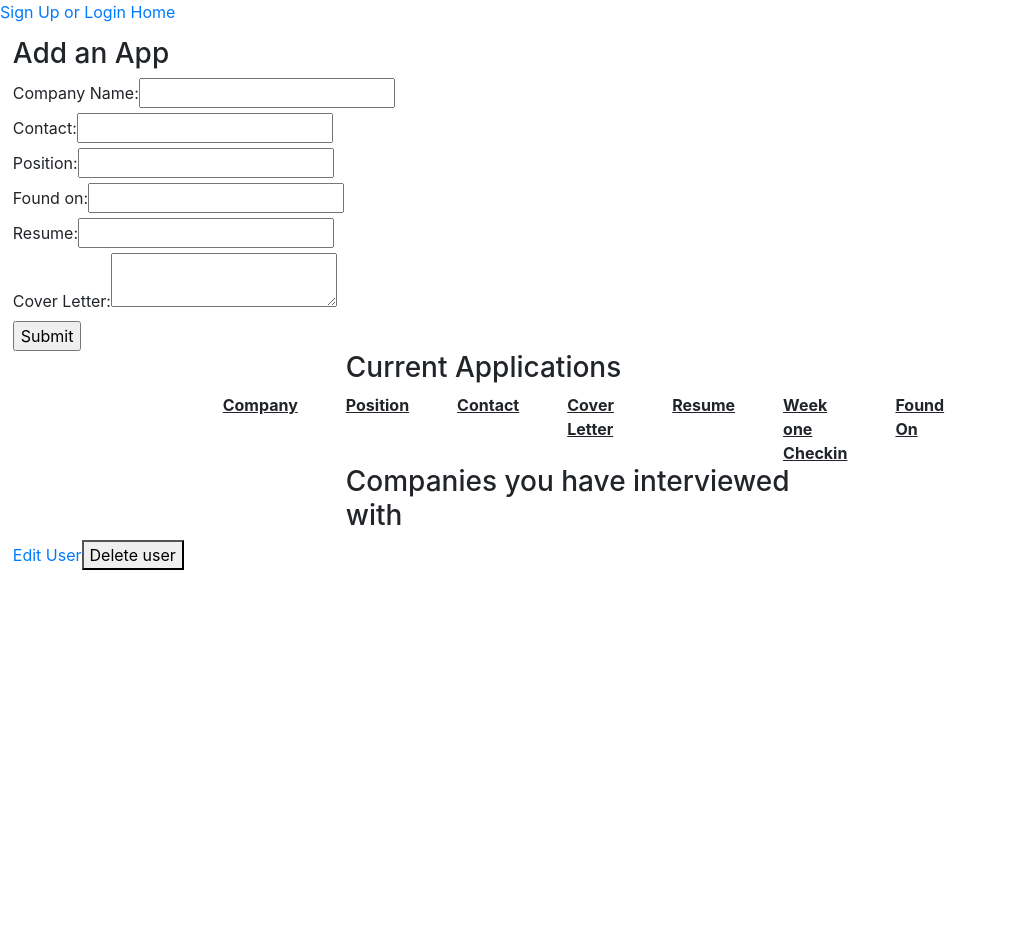
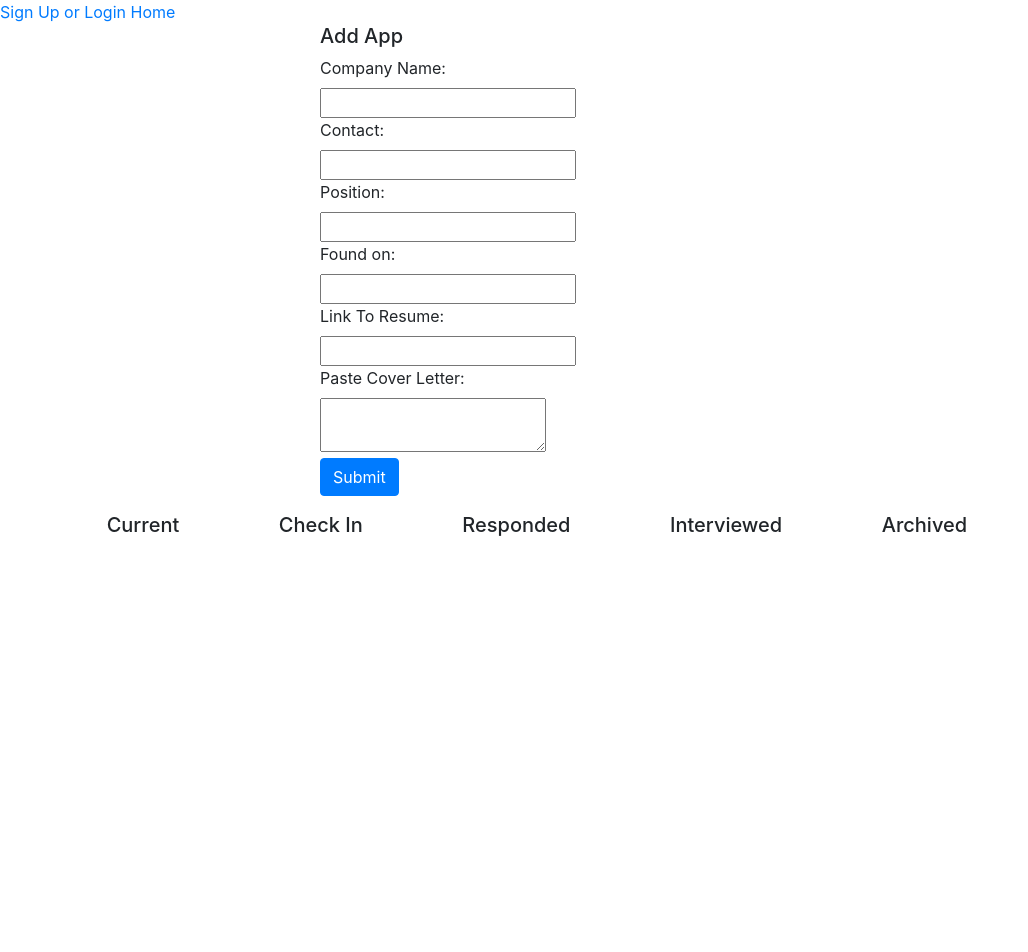
Before and after one commit to joshuamsmith413/job-tracker-client, a React (Create React App) app: page /profile in a window 1280 px wide. Shown: the top 952 px of the page, without its empty margins (0-1028 px from the left). Before the commit the page ends 800 px from the top, so only its background shows below. Built offline with nearby package versions, Linux system fonts and the light colour scheme.

Commit message:
overhalled user show page to be an actual workflow and im proud

```diff
--- a/src/App.css
+++ b/src/App.css
@@ -1,13 +1,5 @@
 #App {
   padding: 2%;
-}
-
-#UserShow {
-  padding: 1%;
-}
-
-#UserShow h3 {
-  grid-column: 4 / 9
 }
 
 .error {
@@ -16,44 +8,59 @@
   font-size: 12px;
 }
 
-#JobAppDisplay {
+#userShowContainer {
   display: grid;
   grid-template-columns: repeat(12, 1fr);
-  grid-column-gap: 3em;
+  grid-template-rows: repeat(5, 1fr);
+
 }
 
-.EditAppLink {
-  grid-column: 2;
+#UserShow {
+  display: grid;
+  grid-row: 2;
+  grid-column: 2 / 11;
+
+  /* align-items: center; */
 }
 
-.company {
-  grid-column: 3;
+#emptystart {
+  grid-column: 1 / 2;
+  grid-row: 1 / 5;
 }
 
-.position {
-  grid-column: 4;
+#JobAppForm {
+  grid-row: 1;
+  grid-column: 4 / 12;
+  padding-bottom: 2%;
 }
 
-.contact {
-  grid-column: 5;
+#currentApp {
+  grid-column: 1 / 3;
 }
 
-.coverLetter {
-  grid-column: 6;
+#checkedInApp {
+  grid-column: 3 / 5;
 }
 
-.resume {
-  grid-column: 7;
+#responseApp {
+  grid-column: 5 / 7;
 }
 
-.weekCheckup {
-  grid-column: 8;
+#interviewApp {
+  grid-column: 7 / 9;
 }
 
-.foundOn {
-  grid-column: 9 / 10;
+#archiveApp {
+  grid-column: 9 / 11;
 }
 
-.empty {
-  grid-column: 10 / 12;
+#userButtons {
+  padding-top: 2%;
+  grid-row: 3;
+  grid-column: 4 / 10;
 }
+
+#emptyending {
+  grid-column: 11 / 12;
+  grid-row: 1 / 5;
+}
--- /dev/null
+++ b/src/components/AppModal.js
@@ -0,0 +1,118 @@
+import React from 'react';
+import { Modal, Button} from 'react-bootstrap';
+import { Link } from 'react-router-dom';
+import API from '../API.js';
+import { connect } from 'react-redux';
+import { getApps } from '../actions';
+import { withRouter } from 'react-router-dom';
+
+function AppModal(props) {
+
+const resumeButton = () => {
+  return props.app.resume.includes("https") ? <Button target="_blank" rel="noopener noreferrer" href={props.app.resume}> Resume </Button> : null
+}
+
+const updateResponse = () => {
+  API.updateResponse(props.app)
+  .then(r => r.json())
+  .then(data => {
+    props.dispatch(getApps(data))
+    props.onHide()
+  })
+}
+
+const updateCheckin = () => {
+  API.updateCheckin(props.app)
+  .then(r => r.json())
+  .then(data => {
+    props.dispatch(getApps(data))
+    props.onHide()
+  })
+}
+
+const updateInterview = () => {
+  API.updateInterview(props.app)
+  .then(r => r.json())
+  .then(data => {
+    props.dispatch(getApps(data))
+    props.onHide()
+  })
+}
+
+const archiveApp = () => {
+  API.archiveApp(props.app)
+  .then(r => r.json())
+  .then(data => {
+    props.dispatch(getApps(data))
+    props.onHide()
+  })
+}
+
+const handleAppStatus = () => {
+  if(props.app.current && !props.app.interview && !props.app.response && !props.app.one_week_checkup) {
+    return (
+      <Button onClick={updateCheckin}>
+        Checkin?
+      </Button>
+    )
+  }
+  else if (props.app.current && !props.app.interview && !props.app.response && props.app.one_week_checkup) {
+    return(
+      <Button onClick={updateResponse}>
+        Response?
+      </Button>
+    )
+  } else if(props.app.current && !props.app.interview && props.app.response && props.app.one_week_checkup) {
+    return(
+      <div>
+        <Button onClick={updateInterview}>
+          Interview?
+        </Button>
+      </div>
+    )
+  } else if (props.app.current && props.app.interview && props.app.response && props.app.one_week_checkup) {
+    return(
+      <div>
+        <Button onClick={archiveApp}>
+          Archive?
+        </Button>
+      </div>
+    )
+  }
+}
+
+
+  return (
+    <Modal
+      {...props}
+
+      size="lg"
+      aria-labelledby="contained-modal-title-vcenter"
+      centered
+    >
+      <Modal.Header closeButton>
+        <Modal.Title id="contained-modal-title-vcenter">
+          {props.app.company} | {props.app.position} | <small>{props.app.created_at.substring(0, 10)}</small>
+        </Modal.Title>
+      </Modal.Header>
+      <Modal.Body>
+      <h6>contact</h6>
+      {props.app.contact}
+      <h6>Cover Letter </h6>
+        <p>
+          {props.app.cover_letter}
+        </p>
+        {handleAppStatus()}
+      </Modal.Body>
+      <Modal.Footer>
+      {resumeButton()}
+      <Link to={{ pathname: `/edit/app/${props.app.id}`, state: {app : props.app} }} >
+        <Button> Edit App </Button>
+      </Link>
+        <Button onClick={props.onHide}>Close</Button>
+      </Modal.Footer>
+    </Modal>
+  );
+}
+
+export default connect()(withRouter(AppModal));
--- a/src/components/EditApp.js
+++ b/src/components/EditApp.js
@@ -1,9 +1,9 @@
 import React, { useState, useEffect } from 'react';
 import { withRouter } from 'react-router-dom';
 import { connect } from 'react-redux';
-import JobAppForm from './JobAppForm.js';
 import { getApps } from '../actions';
-import API from '../API.js'
+import API from '../API.js';
+import { Button } from 'react-bootstrap';
 
 const EditApp = props => {
 
@@ -13,8 +13,6 @@ const EditApp = props => {
   const [position, setPosition] = useState('');
   const [source, setSource] = useState('');
   const [resume, setResume] = useState('');
-
-
 
   useEffect(() => {
     setCompany(props.location.state.app.company);
@@ -71,11 +69,11 @@ const EditApp = props => {
         <input type='text' name='position' value={position} onChange={handlePositionInput} /><br/>
       <label>Found on:</label>
         <input type='text' name='source' value={source} onChange={handleSourceInput}/><br/>
-      <label>Resume:</label>
+      <label> Link to Resume:</label>
         <input type='text' name='resume' value={resume} onChange={handleResumeInput} /><br/>
-      <label>Cover Letter:</label>
+      <label>Paste Cover Letter:</label>
         <textarea name='cover' value={cover} onChange={handleCoverInput}/><br/>
-      <input type="submit"/>
+      <Button type='submit'>Submit</Button>
     </form>
     </div>
   )
--- a/src/components/JobAppDisplay.js
+++ b/src/components/JobAppDisplay.js
@@ -1,11 +1,10 @@
-import React, { useState } from 'react';
-import CoverLetterModal from './CoverLetterModal';
-import { Button } from 'react-bootstrap';
+import React from 'react';
+
 import { Link } from 'react-router-dom';
 
 const JobAppDisplay = props => {
 
-  const [modalShow, setModalShow] = useState(false)
+
 
   const renderWeekCheckup = (app) => {
     return !app.one_week_checkup ? <p>Don't forget to check in in one week!</p> : <p>Noice</p>
@@ -27,16 +26,7 @@ const JobAppDisplay = props => {
       <div className='contact'>
         {props.app.contact}
       </div>
-      <div className='coverLetter'>
-        <Button variant='link' onClick={() => setModalShow(true)}>
-          Cover Letter
-        </Button>
-        <CoverLetterModal
-          show={modalShow}
-          app={props.app}
-          onHide={() => setModalShow(false)}
-        />
-      </div>
+
       <div className='resume'>
         link to Resume modal or something
       </div>
--- a/src/components/JobAppForm.js
+++ b/src/components/JobAppForm.js
@@ -1,8 +1,9 @@
 import React, { useState } from 'react';
 import { connect } from 'react-redux';
-import { withRouter, Link } from 'react-router-dom';
+import { withRouter } from 'react-router-dom';
 import { addApp } from '../actions';
 import API from '../API.js';
+import { Button } from 'react-bootstrap';
 
 const JobAppForm = props => {
 
@@ -60,21 +61,21 @@ const JobAppForm = props => {
 
   return(
     <div id='JobAppForm'>
-      <h3>Add an App</h3>
+      <h5>Add App</h5>
       <form id="formapp" onSubmit={handleNewApp}>
-        <label>Company Name:</label>
+        <label>Company Name:</label><br/>
           <input type='text' name='company' value={company} onChange={handleCompanyInput}/><br/>
-        <label>Contact:</label>
+        <label>Contact:</label><br/>
           <input type='text' name='contact' value={contact} onChange={handleContactInput} /><br/>
-        <label>Position:</label>
+        <label>Position:</label><br/>
           <input type='text' name='position' value={position} onChange={handlePositionInput} /><br/>
-        <label>Found on:</label>
+        <label>Found on:</label><br/>
           <input type='text' name='source' value={source} onChange={handleSourceInput}/><br/>
-        <label>Resume:</label>
+        <label>Link To Resume:</label><br/>
           <input type='text' name='resume' value={resume} onChange={handleResumeInput} /><br/>
-        <label>Cover Letter:</label>
+        <label>Paste Cover Letter:</label><br/>
           <textarea name='cover' value={cover} onChange={handleCoverInput}/><br/>
-        <input type="submit"/>
+        <Button type='submit'>Submit</Button>
       </form>
     </div>
   )
--- /dev/null
+++ b/src/components/ShowCompanyLink.js
@@ -0,0 +1,25 @@
+import React, {useState} from 'react';
+import AppModal from './AppModal.js';
+import { withRouter } from 'react-router-dom';
+import { Button } from 'react-bootstrap';
+
+const ShowCompanyLink = props => {
+
+  const [modalShow, setModalShow] = useState(false)
+
+  return (
+    <React.Fragment>
+      <Button variant='link' onClick={() => setModalShow(true)}>
+        {props.app.company}
+      </Button>
+      <AppModal
+        show={modalShow}
+        app={props.app}
+        onHide={() => setModalShow(false)}
+      />
+  </React.Fragment>
+  )
+}
+
+
+export default withRouter(ShowCompanyLink);
--- a/src/components/UserShow.js
+++ b/src/components/UserShow.js
@@ -1,12 +1,13 @@
 import React, { useEffect } from 'react';
-import { withRouter, Link } from 'react-router-dom';
+import { withRouter } from 'react-router-dom';
 import { connect } from 'react-redux';
 import JobAppForm from './JobAppForm.js';
-import JobAppDisplay from './JobAppDisplay.js';
 import { confirmAlert } from 'react-confirm-alert';
 import 'react-confirm-alert/src/react-confirm-alert.css';
 import { logout, dropApps, getApps } from '../actions';
+import ShowCompanyLink from './ShowCompanyLink.js'
 import API from '../API.js';
+import { Button } from 'react-bootstrap';
 
 const UserShow = props => {
 
@@ -20,20 +21,42 @@ const UserShow = props => {
     }
   })
 
-  const passAppProps = (apps) => {
-    if (apps.length > 0) {
+  const renderCurrent = apps => {
+    if(apps.length > 0) {
       return apps.map(app => {
-        return  <JobAppDisplay app={app}/>
+        if(app.current && !app.interview && !app.response && !app.one_week_checkup) {
+          return(
+            <div>
+              <ShowCompanyLink app={app} />
+            </div>
+          )
+        }
       })
     }
   }
 
-  const renderCurrent = apps => {
+  const renderWeekCheckup = apps => {
     if(apps.length > 0) {
       return apps.map(app => {
-        if(app.current) {
-          return (
-            <JobAppDisplay app={app} />
+        if(!app.response && !app.interview && app.current && app.one_week_checkup) {
+          return(
+            <div>
+              <ShowCompanyLink app={app} />
+            </div>
+          )
+        }
+      })
+    }
+  }
+
+  const renderResponse = apps => {
+    if(apps.length > 0) {
+      return apps.map(app => {
+        if(app.response && !app.interview && app.current && app.one_week_checkup) {
+          return(
+            <div>
+              <ShowCompanyLink app={app} />
+            </div>
           )
         }
       })
@@ -43,9 +66,25 @@ const UserShow = props => {
   const renderInterview = apps => {
     if(apps.length > 0) {
       return apps.map(app => {
-        if(app.interview) {
-          return (
-            <JobAppDisplay app={app} />
+        if(app.current && app.interview && app.response && app.one_week_checkup) {
+          return(
+            <div>
+              <ShowCompanyLink app={app} />
+            </div>
+          )
+        }
+      })
+    }
+  }
+
+  const renderArchive = apps => {
+    if(apps.length > 0) {
+      return apps.map(app => {
+        if(!app.current) {
+          return(
+            <div>
+              <ShowCompanyLink app={app} />
+            </div>
           )
         }
       })
@@ -62,7 +101,7 @@ const UserShow = props => {
       props.history.push(`/`)
   }
 
-  const handleDeteButton = () => {
+  const handleDeleteButton = () => {
     confirmAlert({
      title: 'Confirm to Delete',
      message: 'Are you sure to do this.',
@@ -78,30 +117,51 @@ const UserShow = props => {
      ]
    });
   }
+
+  const goToEditUser = () => {
+    props.history.push(`/edit/user/${props.currentUser.id}`)
+  }
+
   return (
-    <div id='UserShow'>
+    <div id='userShowContainer'>
       <JobAppForm />
-      <div id='JobAppDisplay'>
-        <h3>Current Applications</h3>
-        <div className='company'><u><strong>Company</strong></u></div>
-        <div className='position'><u><strong>Position</strong></u></div>
-        <div className='contact'><u><strong>Contact</strong></u></div>
-        <div className='coverLetter'><u><strong>Cover Letter</strong></u></div>
-        <div className='resume'><u><strong>Resume</strong></u></div>
-        <div className='weekCheckup'><u><strong>Week one Checkin</strong></u></div>
-        <div className='foundOn'><u><strong>Found On</strong></u></div>
-        <div className='empty'></div>
-        {renderCurrent(props.jobApps)}
-        <h3>Companies you have interviewed with</h3>
-        {renderInterview(props.jobApps)}
+      <div id='emptystart'></div>
+      <div id='UserShow'>
+          <div id='currentApp'>
+            <h5>Current</h5>
+            {renderCurrent(props.jobApps)}
+          </div>
+          <div id='checkedInApp'>
+            <h5>Check In</h5>
+            {renderWeekCheckup(props.jobApps)}
+          </div>
+          <div id='responseApp'>
+            <h5>Responded</h5>
+            {renderResponse(props.jobApps)}
+          </div>
+          <div id='interviewApp'>
+            <h5>Interviewed</h5><br/>
+            {renderInterview(props.jobApps)}
+          </div>
+          <div id='archiveApp'>
+            <h5>Archived</h5><br/>
+            {renderArchive(props.jobApps)}
+          </div>
       </div>
-      <div>
-        <Link to='/edit/user'>Edit User</Link>
-        <button onClick={handleDeteButton}>Delete user</button>
+      <div id='emptyending'></div>
+      <div id='userButtons'>
+        <Button onClick={handleDeleteButton}>
+          Delete User
+        </Button>{" "}
+        <Button onClick={goToEditUser}>
+          Edit User
+        </Button>
       </div>
     </div>
   )
 }
+
+
 
 function mapStateToProps(state){
     return {
```
Also changed, not shown: src/API.js (+59 -9 lines), src/App.js (+4 -6 lines), src/components/CoverLetterModal.js (deleted, +0 -28 lines).
